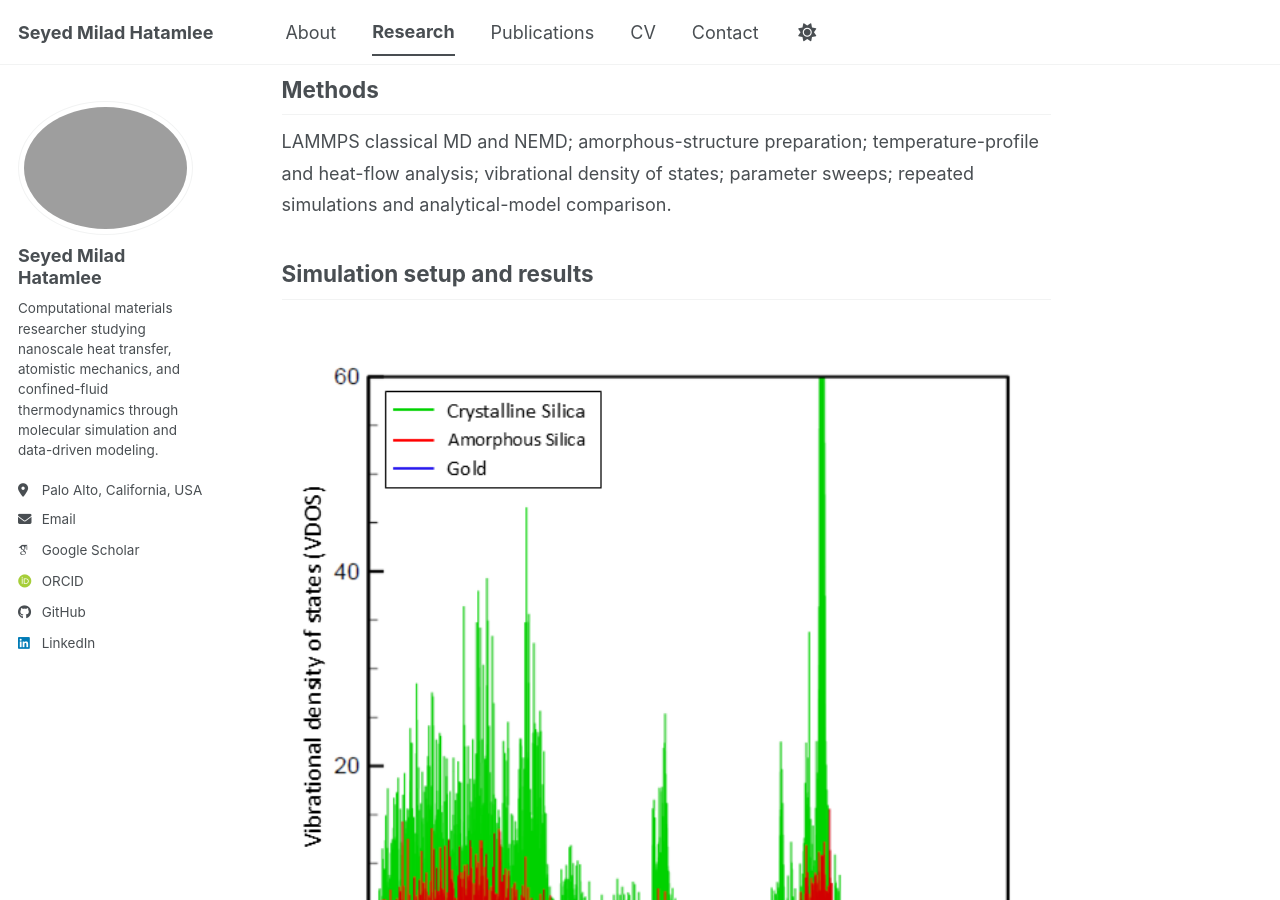
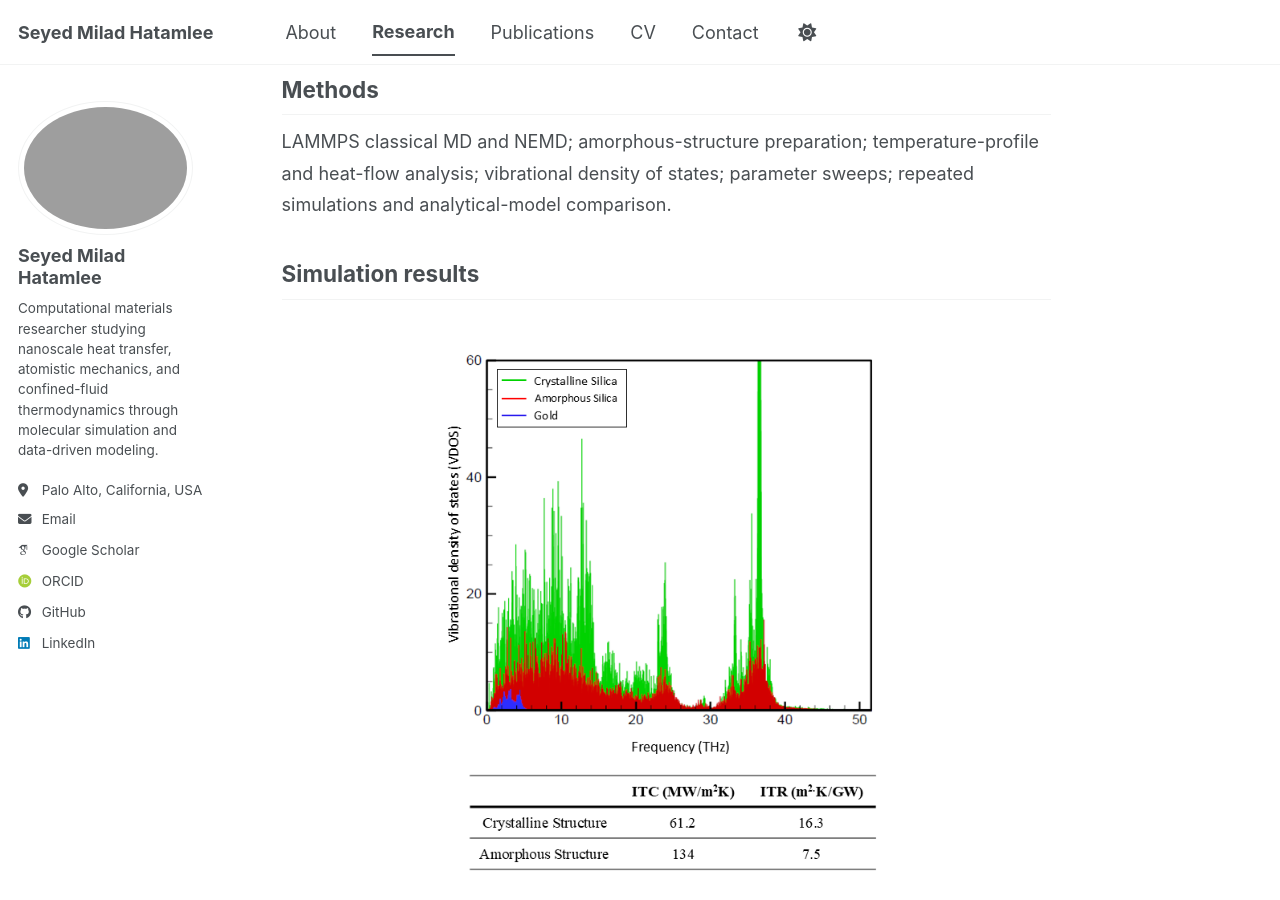
Before and after one commit to miladhtml/miladhatamlee.github.io, a Jekyll site: the page built from _pages/research/gold-silica.md, in a window 1280 px wide and 900 px high, scrolled down 979 px. Built offline with Jekyll 4.4.1, drawn with Linux system fonts in a browser that asks for light colours; some web fonts are replaced; a script bundle is joined from its source files by our own code; library files that are not in the unit come from our copies.

Commit message:
Rename section 'Simulation setup and results' to 'Simulation results'

```diff
--- a/_pages/research/gold-silica.md
+++ b/_pages/research/gold-silica.md
@@ -30,10 +30,10 @@ This project connects atomistic interface structure with thermal resistance and
 
 LAMMPS classical MD and NEMD; amorphous-structure preparation; temperature-profile and heat-flow analysis; vibrational density of states; parameter sweeps; repeated simulations and analytical-model comparison.
 
-## Simulation setup and results
+## Simulation results
 
 <figure style="display: block; text-align: center;">
-  <img src="{{ '/_pages/images/gold_Silica_res.png' | relative_url }}">
+  <img src="{{ '/_pages/images/gold_Silica_res.png' | relative_url }}" style="width: 60%; height: auto;" />
 </figure>
 
 ## Related publication
```
